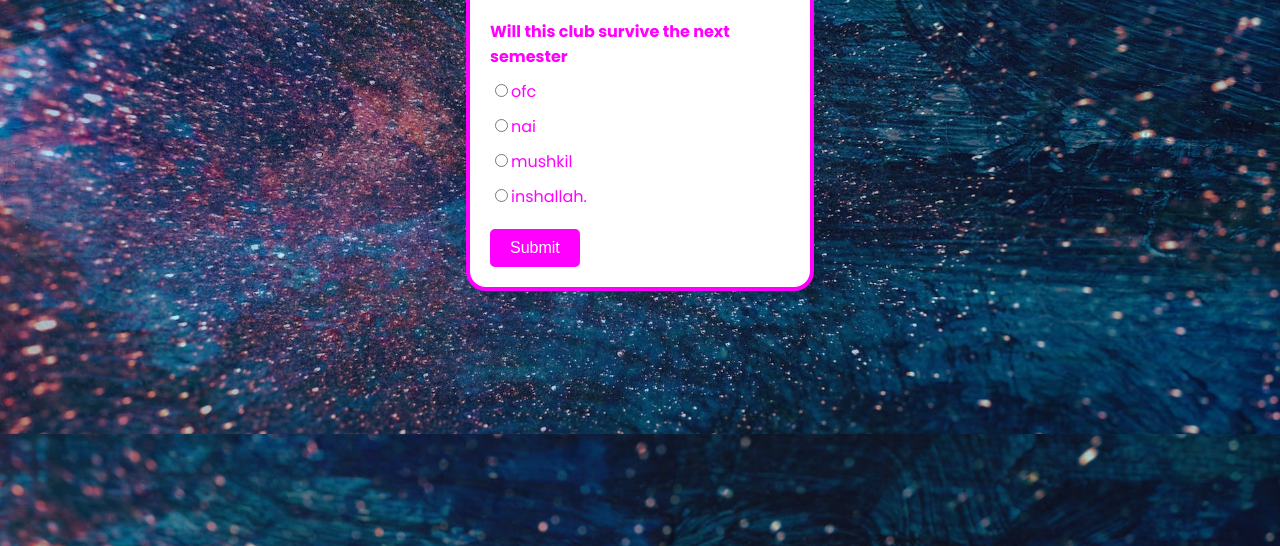
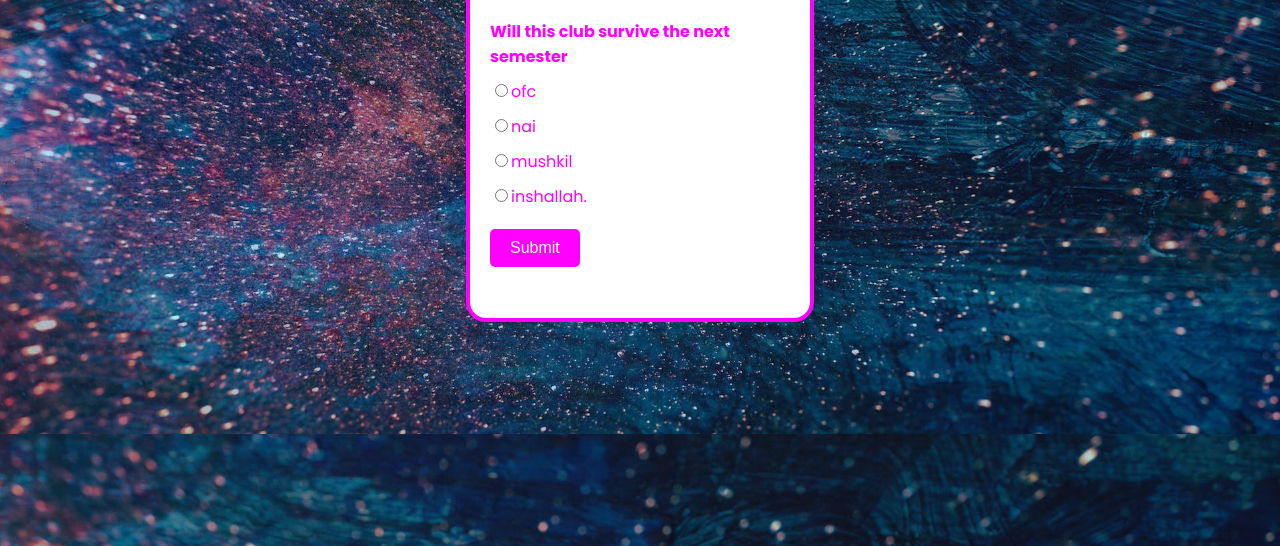
Before and after one commit to bigboiaari/nqc-quiz-game-, a plain HTML site: page index.html in a window 1280 px wide. Shown: the part 254-800 px from the top of the page. Drawn offline with Linux system fonts and the light colour scheme.

Commit message:
Add files via upload

```diff
--- a/styles.css
+++ b/styles.css
@@ -12,8 +12,10 @@ body {
 
 .container {
   justify-content: center;
-  width: 300px;
-  height: auto;
+  width: 100%;
+  max-width: 300px;
+  height: 100%;
+  max-height: 370px;
   padding: 20px;
   margin-top: 150px;
   background-color: rgb(255, 255, 255);
```
